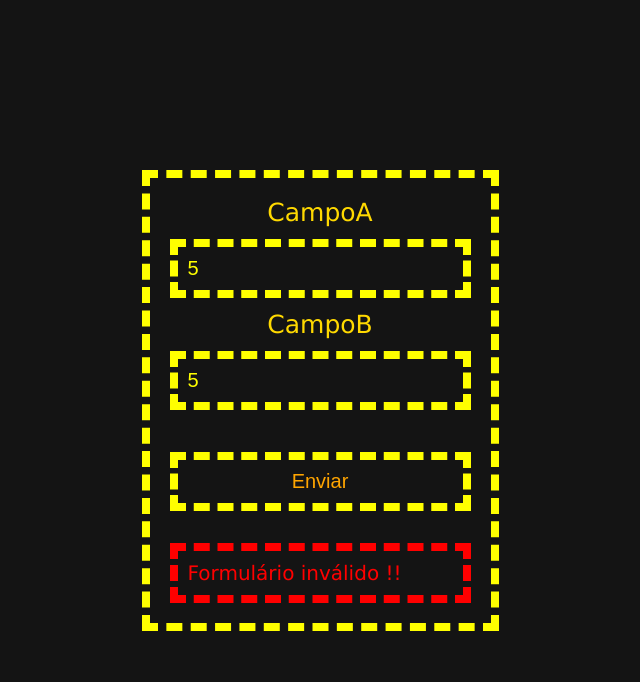
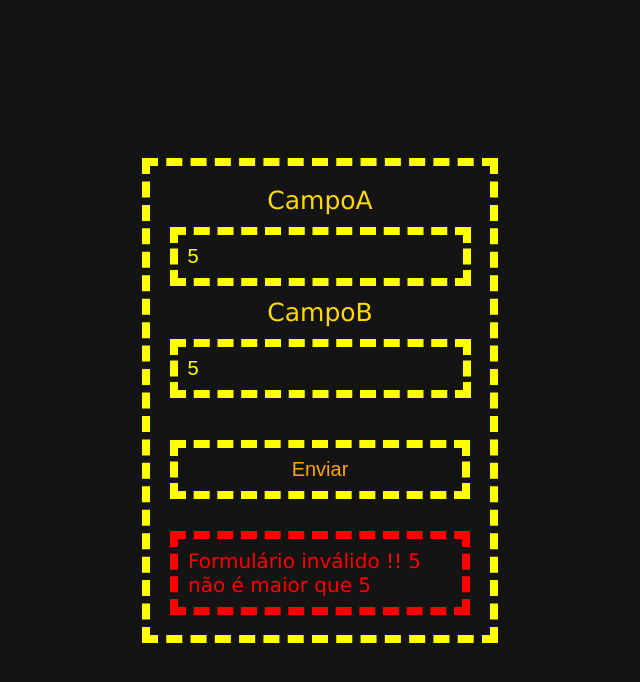
Before and after one commit to pedrocauan/curso_ebac_frontend, a plain HTML site: page index.html in a window 1280 px wide. Both pictures are taken after typing "5", "5" into the empty fields and a click on the button "Enviar". Shown: the whole page, without its empty margins (320-960 px from the left). Drawn offline with Linux system fonts and the light colour scheme.

Commit message:
Correção layout

```diff
--- a/main.css
+++ b/main.css
@@ -35,6 +35,11 @@ form {
     padding: 10px;
 }
 
+.form-item {
+    max-width: 300px;
+    width: 100%;
+
+}
 .form-item input {
     outline: none;
     color: yellow;
--- a/main.js
+++ b/main.js
@@ -11,12 +11,12 @@ form.addEventListener("submit", function(e){
     if(campoB.value > campoA.value) {
         textMessage.classList.remove("error");
         textMessage.classList.add("success");
-        msg = `Formulário válido !!`;
+        msg = `Formulário válido !! ${campoB.value} é maior que ${campoA.value}`;
         textMessage.innerHTML = msg;
     } else {
         textMessage.classList.remove("success");
         textMessage.classList.add("error");
-        msg =  `Formulário inválido !!`;
+        msg =  `Formulário inválido !! ${campoB.value} não é maior que ${campoA.value}`;
         textMessage.innerHTML = msg;
     }
 });
```
